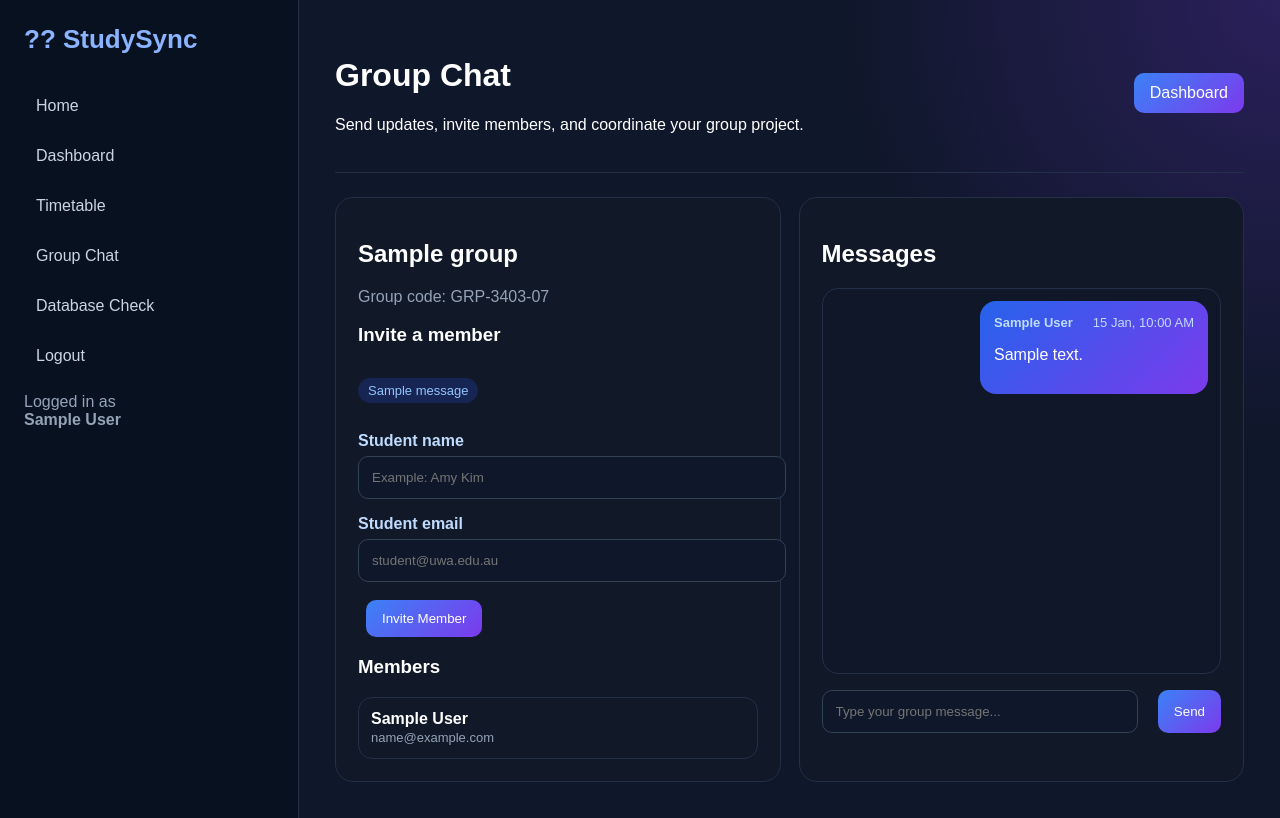
After one commit to stcrex/AgileWebDevLab, a Flask app: page /group-chat in a window 1280 px wide. The commit adds this page. Run offline with Flask 3, Linux system fonts and the light colour scheme; a user stored in the database is signed in; tables that the repository leaves empty hold one stand-in row (values such as "Sample post"); one stand-in notice (Sample message) is shown.

Commit message:
Add group chat and member invite

```diff
--- a/app/__init__.py
+++ b/app/__init__.py
@@ -3,6 +3,7 @@ from flask import Flask
 from app.config import Config
 from app.extensions import csrf, db, login_manager
 from app.routes.auth import auth_bp
+from app.routes.group import group_bp
 from app.routes.main import main_bp
 from app.routes.timetable import timetable_bp
 
@@ -28,6 +29,7 @@ def create_app():
     app.register_blueprint(main_bp)
     app.register_blueprint(auth_bp)
     app.register_blueprint(timetable_bp)
+    app.register_blueprint(group_bp)
 
     @app.cli.command("init-db")
     def init_db_command():
--- /dev/null
+++ b/app/routes/group.py
@@ -0,0 +1,193 @@
+from datetime import datetime
+
+from flask import Blueprint, flash, redirect, render_template, request, url_for
+from flask_login import current_user, login_required
+
+from app.extensions import db
+from app.models import GroupMember, GroupMessage, StudyGroup, User
+
+group_bp = Blueprint("group", __name__)
+
+
+def first_available_column(model, options):
+    """Return the first column name that exists on a model."""
+    columns = model.__table__.columns.keys()
+
+    for option in options:
+        if option in columns:
+            return option
+
+    return None
+
+
+def get_first_group():
+    """For this demo project, we use the first study group in the database."""
+    return StudyGroup.query.first()
+
+
+def message_to_dict(message):
+    """Convert a GroupMessage object into safe data for the template."""
+    text_column = first_available_column(GroupMessage, ["body", "content", "message", "text"])
+    sender_column = first_available_column(GroupMessage, ["sender_id", "user_id", "author_id"])
+    created_column = first_available_column(GroupMessage, ["created_at", "timestamp", "sent_at"])
+
+    sender = None
+
+    if sender_column:
+        sender_id = getattr(message, sender_column)
+        sender = User.query.get(sender_id)
+
+    return {
+        "id": message.id,
+        "text": getattr(message, text_column) if text_column else "",
+        "sender_name": sender.full_name if sender else "StudySync User",
+        "sender_email": sender.email if sender else "",
+        "is_mine": sender.id == current_user.id if sender else False,
+        "created_at": getattr(message, created_column) if created_column else None,
+    }
+
+
+def create_group_message(group_id, user_id, text):
+    """Create a message while supporting slightly different model column names."""
+    message_data = {}
+
+    group_column = first_available_column(GroupMessage, ["group_id", "study_group_id"])
+    sender_column = first_available_column(GroupMessage, ["sender_id", "user_id", "author_id"])
+    text_column = first_available_column(GroupMessage, ["body", "content", "message", "text"])
+    created_column = first_available_column(GroupMessage, ["created_at", "timestamp", "sent_at"])
+
+    if group_column:
+        message_data[group_column] = group_id
+
+    if sender_column:
+        message_data[sender_column] = user_id
+
+    if text_column:
+        message_data[text_column] = text
+
+    if created_column:
+        message_data[created_column] = datetime.now()
+
+    message = GroupMessage(**message_data)
+    db.session.add(message)
+    db.session.commit()
+
+
+@group_bp.route("/group-chat", methods=["GET", "POST"])
+@login_required
+def group_chat():
+    group = get_first_group()
+
+    if group is None:
+        flash("No study group exists yet. Please seed the database first.")
+        return redirect(url_for("main.dashboard"))
+
+    group_id = group.id
+
+    if request.method == "POST":
+        message_text = request.form.get("message", "").strip()
+
+        if message_text:
+            create_group_message(group_id, current_user.id, message_text)
+            flash("Message sent.")
+        else:
+            flash("Message cannot be empty.")
+
+        return redirect(url_for("group.group_chat"))
+
+    group_column = first_available_column(GroupMessage, ["group_id", "study_group_id"])
+
+    if group_column:
+        messages = (
+            GroupMessage.query
+            .filter(getattr(GroupMessage, group_column) == group_id)
+            .all()
+        )
+    else:
+        messages = GroupMessage.query.all()
+
+    message_cards = [message_to_dict(message) for message in messages]
+
+    members = User.query.limit(8).all()
+
+    return render_template(
+        "pages/group_chat.html",
+        group=group,
+        messages=message_cards,
+        members=members,
+    )
+
+
+@group_bp.route("/group-chat/invite", methods=["POST"])
+@login_required
+def invite_member():
+    group = get_first_group()
+
+    if group is None:
+        flash("No group found.")
+        return redirect(url_for("main.dashboard"))
+
+    email = request.form.get("email", "").strip().lower()
+    full_name = request.form.get("full_name", "").strip()
+
+    if not email:
+        flash("Please enter the student email.")
+        return redirect(url_for("group.group_chat"))
+
+    user = User.query.filter_by(email=email).first()
+
+    if user is None:
+        user_data = {}
+
+        for column in User.__table__.columns.keys():
+            if column == "full_name":
+                user_data[column] = full_name or "Invited Student"
+            elif column == "email":
+                user_data[column] = email
+            elif column == "uwa_id":
+                user_data[column] = "pending"
+            elif column == "program":
+                user_data[column] = "Pending invite"
+            elif column == "avatar_colour":
+                user_data[column] = "blue"
+
+        user = User(**user_data)
+
+        if hasattr(user, "set_password"):
+            user.set_password("password123")
+
+        db.session.add(user)
+        db.session.commit()
+
+    group_column = first_available_column(GroupMember, ["group_id", "study_group_id"])
+    user_column = first_available_column(GroupMember, ["user_id", "member_id"])
+
+    if group_column and user_column:
+        existing_member = (
+            GroupMember.query
+            .filter(getattr(GroupMember, group_column) == group.id)
+            .filter(getattr(GroupMember, user_column) == user.id)
+            .first()
+        )
+
+        if existing_member is None:
+            member_data = {
+                group_column: group.id,
+                user_column: user.id,
+            }
+
+            if "role" in GroupMember.__table__.columns.keys():
+                member_data["role"] = "Member"
+
+            new_member = GroupMember(**member_data)
+            db.session.add(new_member)
+            db.session.commit()
+
+    create_group_message(
+        group.id,
+        current_user.id,
+        f"Invited {user.full_name} ({user.email}) to the group."
+    )
+
+    flash("Member invited successfully.")
+    return redirect(url_for("group.group_chat"))
--- a/app/static/css/styles.css
+++ b/app/static/css/styles.css
@@ -157,3 +157,139 @@ label {
         grid-template-columns: 1fr;
     }
 }
+
+.chat-window {
+    min-height: 360px;
+    max-height: 520px;
+    overflow-y: auto;
+    padding: 12px;
+    background: rgba(15, 23, 42, 0.5);
+    border: 1px solid #243047;
+    border-radius: 16px;
+}
+
+.chat-message {
+    display: flex;
+    justify-content: flex-start;
+    margin-bottom: 14px;
+}
+
+.chat-message.mine {
+    justify-content: flex-end;
+}
+
+.chat-bubble {
+    max-width: 78%;
+    background: #1e293b;
+    border: 1px solid #334155;
+    border-radius: 16px;
+    padding: 14px;
+}
+
+.chat-message.mine .chat-bubble {
+    background: linear-gradient(135deg, #2563eb, #7c3aed);
+    border: none;
+}
+
+.chat-meta {
+    display: flex;
+    justify-content: space-between;
+    gap: 20px;
+    color: #bfdbfe;
+    font-size: 13px;
+}
+
+.chat-form {
+    display: flex;
+    gap: 12px;
+    margin-top: 16px;
+}
+
+.chat-form input {
+    flex: 1;
+}
+
+.member-pill {
+    background: #111827;
+    border: 1px solid #243047;
+    border-radius: 14px;
+    padding: 12px;
+    margin-top: 10px;
+}
+
+.member-pill strong {
+    display: block;
+}
+
+.member-pill span {
+    color: #94a3b8;
+    font-size: 13px;
+}
+
+.chat-window {
+    min-height: 360px;
+    max-height: 520px;
+    overflow-y: auto;
+    padding: 12px;
+    background: rgba(15, 23, 42, 0.5);
+    border: 1px solid #243047;
+    border-radius: 16px;
+}
+
+.chat-message {
+    display: flex;
+    justify-content: flex-start;
+    margin-bottom: 14px;
+}
+
+.chat-message.mine {
+    justify-content: flex-end;
+}
+
+.chat-bubble {
+    max-width: 78%;
+    background: #1e293b;
+    border: 1px solid #334155;
+    border-radius: 16px;
+    padding: 14px;
+}
+
+.chat-message.mine .chat-bubble {
+    background: linear-gradient(135deg, #2563eb, #7c3aed);
+    border: none;
+}
+
+.chat-meta {
+    display: flex;
+    justify-content: space-between;
+    gap: 20px;
+    color: #bfdbfe;
+    font-size: 13px;
+}
+
+.chat-form {
+    display: flex;
+    gap: 12px;
+    margin-top: 16px;
+}
+
+.chat-form input {
+    flex: 1;
+}
+
+.member-pill {
+    background: #111827;
+    border: 1px solid #243047;
+    border-radius: 14px;
+    padding: 12px;
+    margin-top: 10px;
+}
+
+.member-pill strong {
+    display: block;
+}
+
+.member-pill span {
+    color: #94a3b8;
+    font-size: 13px;
+}
--- a/app/templates/base.html
+++ b/app/templates/base.html
@@ -11,7 +11,8 @@
 
             <a class="nav-link" href="/">Home</a>
             <a class="nav-link" href="/dashboard">Dashboard</a>
-            <a class="nav-link active" href="/timetable">Timetable</a>
+            <a class="nav-link" href="/timetable">Timetable</a>
+            <a class="nav-link" href="/group-chat">Group Chat</a>
             <a class="nav-link" href="/db-check">Database Check</a>
             <a class="nav-link" href="/logout">Logout</a>
 
--- /dev/null
+++ b/app/templates/pages/group_chat.html
@@ -0,0 +1,84 @@
+{% extends "base.html" %}
+
+{% block title %}Group Chat - StudySync{% endblock %}
+
+{% block content %}
+<div class="page-header">
+    <div>
+        <h1>Group Chat</h1>
+        <p>Send updates, invite members, and coordinate your group project.</p>
+    </div>
+
+    <a class="btn btn-primary" href="/dashboard">Dashboard</a>
+</div>
+
+<div class="grid grid-2">
+    <div class="card">
+        <h2>{{ group.name if group.name else "Study Group" }}</h2>
+        <p class="muted">Group code: {{ group.code if group.code else "GRP-3403-07" }}</p>
+
+        <h3>Invite a member</h3>
+
+        {% with messages = get_flashed_messages() %}
+            {% if messages %}
+                {% for message in messages %}
+                    <p class="badge">{{ message }}</p>
+                {% endfor %}
+            {% endif %}
+        {% endwith %}
+
+        <form method="POST" action="/group-chat/invite">
+            <input type="hidden" name="csrf_token" value="{{ csrf_token() }}">
+
+            <label>Student name</label>
+            <input class="form-input" type="text" name="full_name" placeholder="Example: Amy Kim">
+
+            <label>Student email</label>
+            <input class="form-input" type="email" name="email" placeholder="student@uwa.edu.au" required>
+
+            <br><br>
+            <button class="btn btn-primary" type="submit">Invite Member</button>
+        </form>
+
+        <h3>Members</h3>
+
+        {% for member in members %}
+            <div class="member-pill">
+                <strong>{{ member.full_name }}</strong>
+                <span>{{ member.email }}</span>
+            </div>
+        {% endfor %}
+    </div>
+
+    <div class="card">
+        <h2>Messages</h2>
+
+        <div class="chat-window">
+            {% if messages %}
+                {% for message in messages %}
+                    <div class="chat-message {% if message.is_mine %}mine{% endif %}">
+                        <div class="chat-bubble">
+                            <div class="chat-meta">
+                                <strong>{{ message.sender_name }}</strong>
+                                {% if message.created_at %}
+                                    <span>{{ message.created_at.strftime("%d %b, %I:%M %p") }}</span>
+                                {% endif %}
+                            </div>
+
+                            <p>{{ message.text }}</p>
+                        </div>
+                    </div>
+                {% endfor %}
+            {% else %}
+                <p class="muted">No messages yet. Start the discussion.</p>
+            {% endif %}
+        </div>
+
+        <form method="POST" class="chat-form">
+            <input type="hidden" name="csrf_token" value="{{ csrf_token() }}">
+            <input class="form-input" type="text" name="message" placeholder="Type your group message..." required>
+            <button class="btn btn-primary" type="submit">Send</button>
+        </form>
+    </div>
+</div>
+{% endblock %}
```
